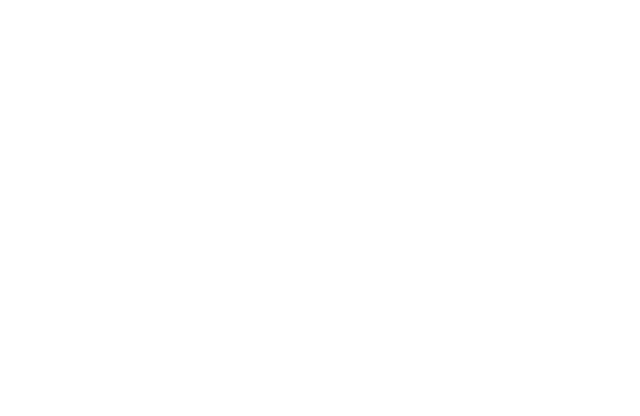
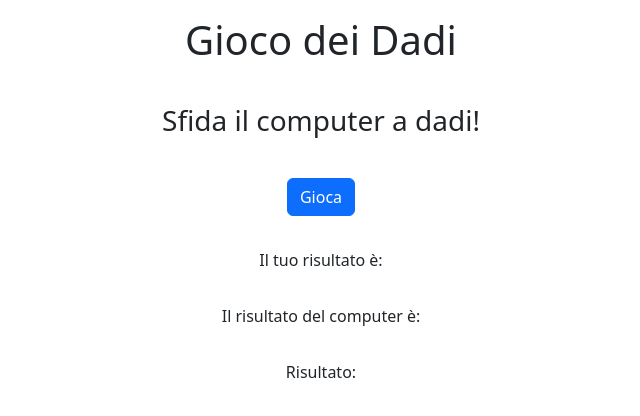
Before and after one commit to alecasentini/js-mail-dadi, a plain HTML site: page Dadi/index.html in a window 1280 px wide. Shown: the whole page, without its empty margins (319-959 px from the left). Drawn offline with nearby package versions, Linux system fonts and the light colour scheme.

Commit message:
Gioco dadi con stile

```diff
--- a/Dadi/assets/js/main.js
+++ b/Dadi/assets/js/main.js
@@ -1,15 +1,17 @@
+function play(){
     let x = Math.floor((Math.random() * 6) + 1);
-console.log(x)
+    document.getElementById("my-result").innerHTML = x;
 
     let y = Math.floor((Math.random() * 6) + 1);
-console.log(y)
+    document.getElementById("computer-result").innerHTML = y;
 
     if (x>y){
-    console.log("hai vinto!")
+        document.getElementById("result").innerHTML = "Hai Vinto!";
     }
     else if(x<y){
-    console.log("hai perso!")
+        document.getElementById("result").innerHTML = "Hai Perso";
     }
     else{
-    console.log("Pareggio")
+        document.getElementById("result").innerHTML = "Pareggio";
     }
+}
--- a/Dadi/index.html
+++ b/Dadi/index.html
@@ -5,10 +5,36 @@
     <meta http-equiv="X-UA-Compatible" content="IE=edge">
     <meta name="viewport" content="width=device-width, initial-scale=1.0">
     <title>Dadi</title>
+
+    <!-- link Bootstrap 5.3 -->
+    <link href="https://cdn.jsdelivr.net/npm/bootstrap@5.3.0-alpha2/dist/css/bootstrap.min.css" rel="stylesheet" integrity="sha384-aFq/bzH65dt+w6FI2ooMVUpc+21e0SRygnTpmBvdBgSdnuTN7QbdgL+OapgHtvPp" crossorigin="anonymous">
 </head>
-<body>
+<body >
+    <div class="container">
+        <h1 class="text-center py-3">Gioco dei Dadi</h1>
+        <h3 class="text-center py-3">Sfida il computer a dadi!</h3>
 
+        <div class="d-flex justify-content-center py-3">
+        <button class=" btn btn-primary" onclick="play()">Gioca</button>
+        </div>
+
+        <div class="d-flex align-items-center flex-column py-3">
+            <span>Il tuo risultato è: </span>
+            <span id="my-result" class="fw-semibold"></span>
+        </div>
+
+        <div class="d-flex align-items-center flex-column py-3">
+            <span>Il risultato del computer è: </span>
+            <span id="computer-result" class="fw-semibold"></span>
+        </div>
+
+        <div class="d-flex align-items-center flex-column py-3">
+            <span>Risultato: </span>
+            <span id="result" class="fw-semibold"></span>
+        </div>
+    </div>
     <script src="./assets/js/main.js"></script>
+    <script src="https://cdn.jsdelivr.net/npm/bootstrap@5.3.0-alpha2/dist/js/bootstrap.bundle.min.js" integrity="sha384-qKXV1j0HvMUeCBQ+QVp7JcfGl760yU08IQ+GpUo5hlbpg51QRiuqHAJz8+BrxE/N" crossorigin="anonymous"></script>
 
 </body>
 </html>
```
Lines whose indentation alone changed are shown as unchanged.
